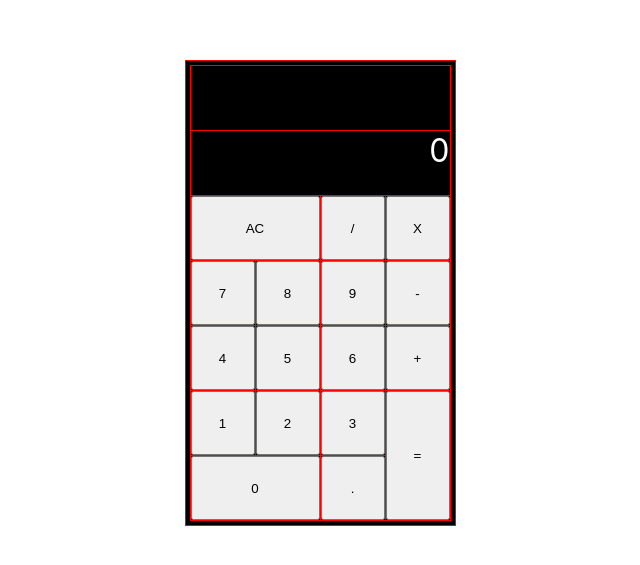
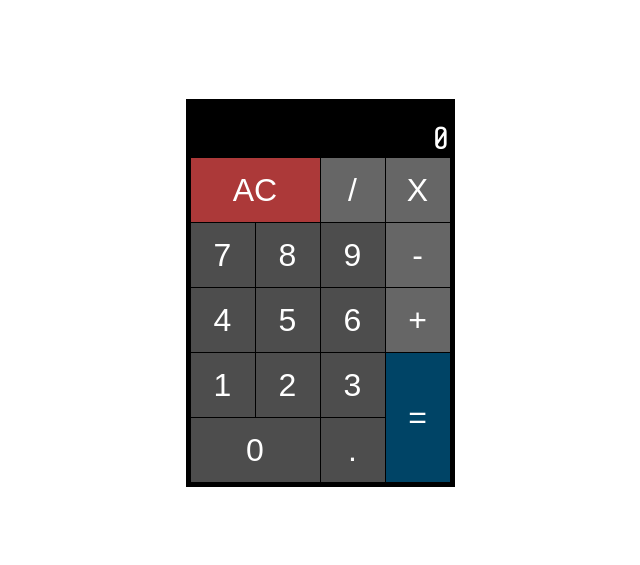
Before and after one commit to evg13ny/react-freecodecamp-calculator, a React (Create React App) app: page / in a window 1280 px wide. Shown: the part 107-672 px from the top of the page, without its empty margins (320-960 px from the left). Built offline with nearby package versions, Linux system fonts and the light colour scheme.

Commit message:
fixed styles

```diff
--- a/public/index.html
+++ b/public/index.html
@@ -7,6 +7,9 @@
   <meta name="viewport" content="width=device-width, initial-scale=1" />
   <meta name="theme-color" content="#000000" />
   <title>freeCodeCamp React Calculator</title>
+  <link rel="preconnect" href="https://fonts.googleapis.com">
+  <link rel="preconnect" href="https://fonts.gstatic.com" crossorigin>
+  <link href="https://fonts.googleapis.com/css2?family=Share+Tech+Mono&display=swap" rel="stylesheet">
 </head>
 
 <body>
--- a/src/App.css
+++ b/src/App.css
@@ -6,10 +6,6 @@ html {
 *::before,
 *::after {
   box-sizing: inherit;
-}
-
-* {
-  outline: 1px solid red;
 }
 
 body {
@@ -31,32 +27,58 @@ body {
   padding: 5px;
   background-color: black;
 }
-.calculator div {
-  min-height: 2em;
-  min-width: 2em;
+.calculator > div {
+  --font-size: 2em;
+  min-height: var(--font-size);
+  min-width: var(--font-size);
   color: white;
-  font-size: 2em;
+  font-size: var(--font-size);
 }
-.calculator div.exp {
+.calculator > div.exp {
   grid-area: exp;
+  min-height: 1em;
+  font-size: calc(var(--font-size) * 0.5);
+  font-family: "Share Tech Mono", monospace;
+  color: orange;
+  display: flex;
+  justify-content: flex-end;
+  align-items: center;
+}
+.calculator > div.io {
+  grid-area: io;
+  min-height: 1em;
+  font-family: "Share Tech Mono", monospace;
   display: flex;
   justify-content: flex-end;
 }
-.calculator div.io {
-  grid-area: io;
-  display: flex;
-  justify-content: flex-end;
+.calculator > div.ac {
+  grid-area: ac;
+  background-color: rgb(172, 57, 57);
 }
-.calculator div.ac {
-  grid-area: ac;
+.calculator > div.eq {
+  grid-area: eq;
+  background-color: rgb(0, 68, 102);
 }
-.calculator div.eq {
-  grid-area: eq;
-}
-.calculator div.n0 {
+.calculator > div.n0 {
   grid-area: n0;
 }
-.calculator div > button {
+.calculator > div[class^=n], .calculator > div.dec {
+  background-color: #4d4d4d;
+}
+.calculator > div.m, .calculator > div.d, .calculator > div.s, .calculator > div.a {
+  background-color: rgb(102, 102, 102);
+}
+.calculator > div > button {
   min-height: 100%;
   min-width: 100%;
+  color: white;
+  background-color: inherit;
+  border: none;
+  outline: none;
+  font-size: calc(var(--font-size) * 0.5);
+}
+.calculator > div > button:hover {
+  border: 1px solid white;
+  transform: scale(1.02);
+  color: black;
 }/*# sourceMappingURL=App.css.map */
--- a/src/App.scss
+++ b/src/App.scss
@@ -6,10 +6,6 @@ html {
 *::before,
 *::after {
     box-sizing: inherit;
-}
-
-* {
-    outline: 1px solid red;
 }
 
 body {
@@ -40,21 +36,31 @@ body {
     padding: 5px;
     background-color: black;
 
-    div {
-        min-height: 2em;
-        min-width: 2em;
+    > div {
+        --font-size: 2em;
+
+        min-height: var(--font-size);
+        min-width: var(--font-size);
         color: white;
-        font-size: 2em;
+
+        font-size: var(--font-size);
 
         &.exp {
             grid-area: exp;
+            min-height: 1em;
+            font-size: calc(var(--font-size) * 0.5);
+            font-family: "Share Tech Mono", monospace;
+            color: orange;
 
             display: flex;
             justify-content: flex-end;
+            align-items: center;
         }
 
         &.io {
             grid-area: io;
+            min-height: 1em;
+            font-family: "Share Tech Mono", monospace;
 
             display: flex;
             justify-content: flex-end;
@@ -62,19 +68,47 @@ body {
 
         &.ac {
             grid-area: ac;
+
+            background-color: rgb(172, 57, 57);
         }
 
         &.eq {
             grid-area: eq;
+
+            background-color: rgb(0, 68, 102);
         }
 
         &.n0 {
             grid-area: n0;
         }
 
-        >button {
+        &[class^="n"],
+        &.dec {
+            background-color: #4d4d4d;
+        }
+
+        &.m,
+        &.d,
+        &.s,
+        &.a {
+            background-color: rgb(102, 102, 102);
+        }
+
+        > button {
             min-height: 100%;
             min-width: 100%;
+            color: white;
+            background-color: inherit;
+            border: none;
+            outline: none;
+
+            font-size: calc(var(--font-size) * 0.5);
+
+            &:hover {
+                border: 1px solid white;
+                transform: scale(1.02);
+                color: black;
+            }
         }
     }
 }
```
Also changed, not shown: 1 other file (tests, documents, lock files or other folders).
